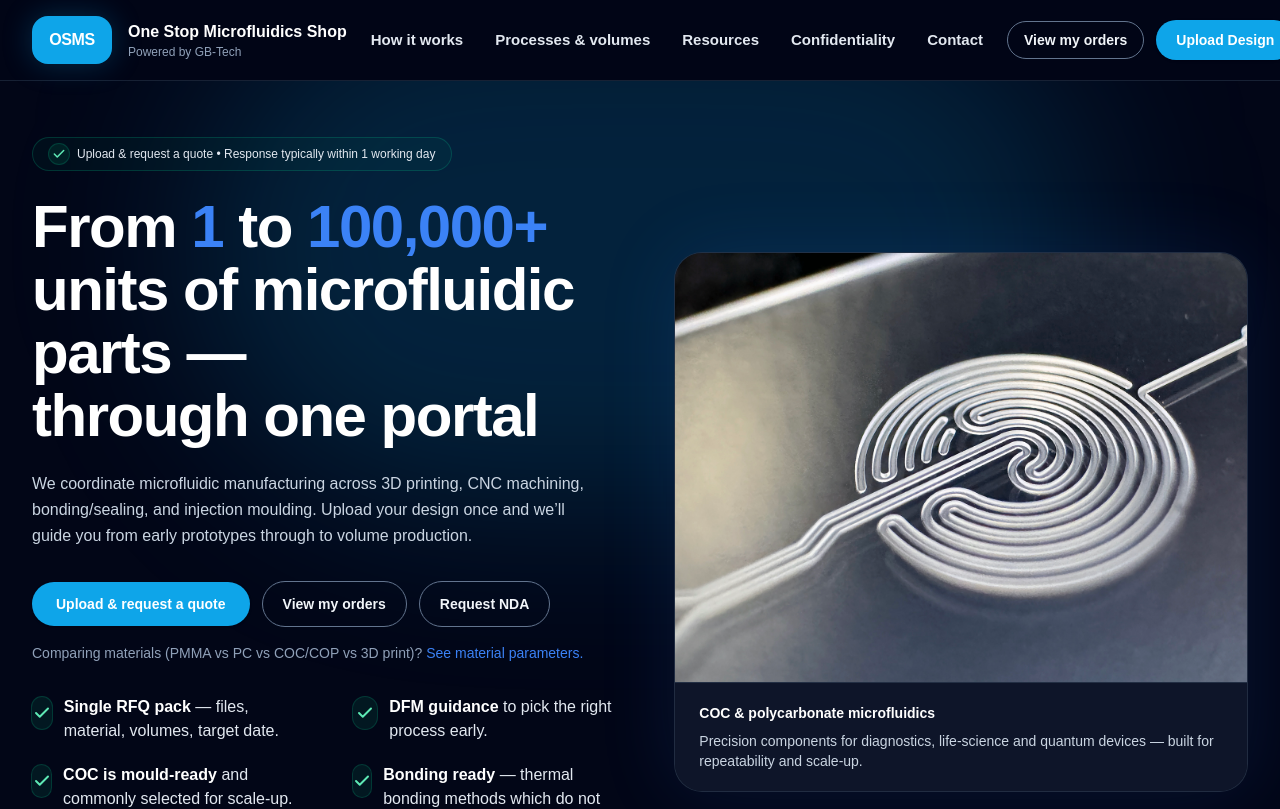
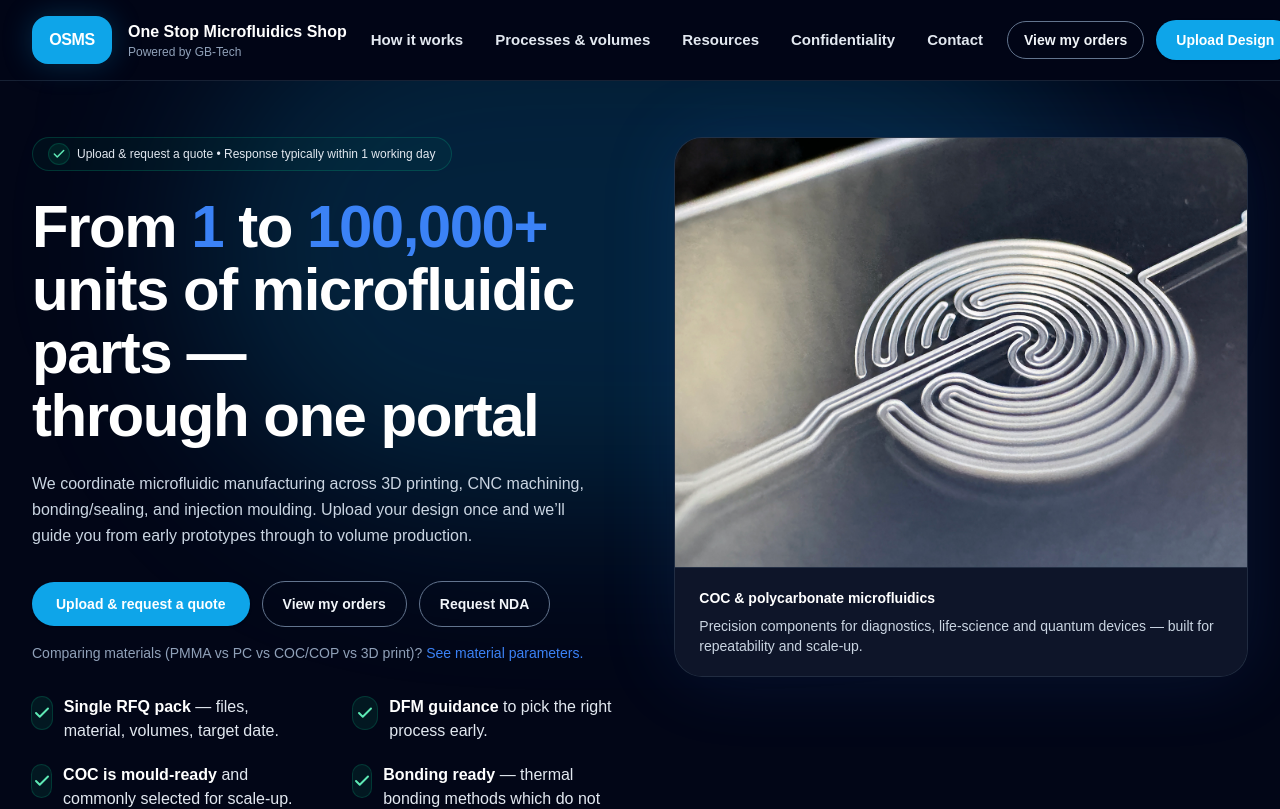
Before and after one commit to OMS-Shop/osm-shop, a Next.js app: page / in a window 1280 px wide. Shown: the top 809 px of the page. Built offline with nearby package versions, Linux system fonts and the light colour scheme.

Commit message:
Home: add guardrails + lift hero image

```diff
--- a/app/page.tsx
+++ b/app/page.tsx
@@ -1,5 +1,27 @@
 import Image from "next/image";
 import Link from "next/link";
+
+/**
+ * ========================= GUARDRAILS (DO NOT REMOVE) =========================
+ * This file is the HOME/LANDING page.
+ *
+ * 1) DO NOT delete or rename these anchor IDs (header links depend on them):
+ *    - #how-it-works
+ *    - #processes
+ *    - #confidentiality
+ *    - #contact
+ *
+ * 2) If you do a “clean replace”, keep these sections present:
+ *    - How it works section
+ *    - Processes & volumes section
+ *    - Confidentiality section
+ *    - Contact section
+ *
+ * 3) Hero layout rule:
+ *    - If you adjust hero spacing, DO NOT change the layout/spacing of sections below.
+ *    - Only tweak the hero container/grid/card classes.
+ * ============================================================================
+ */
 
 type PageProps = {
   searchParams?: Record<string, string | string[] | undefined>;
@@ -60,7 +82,8 @@ export default function HomePage({ searchParams }: PageProps) {
 
       {/* ================= HERO ================= */}
       <section className="relative mx-auto max-w-7xl px-8 pb-14 pt-10 md:pt-14">
-        <div className="grid gap-10 lg:grid-cols-[1.05fr_minmax(0,1fr)] lg:items-center">
+        {/* NOTE: changed lg:items-center -> lg:items-start to lift hero image up */}
+        <div className="grid gap-10 lg:grid-cols-[1.05fr_minmax(0,1fr)] lg:items-start">
           {/* Left */}
           <div>
             <div className="inline-flex items-center gap-2 rounded-full border border-emerald-400/20 bg-emerald-500/5 px-4 py-1.5 text-xs text-slate-200">
@@ -176,7 +199,7 @@ export default function HomePage({ searchParams }: PageProps) {
           </div>
 
           {/* Right image card */}
-          <div className="relative">
+          <div className="relative lg:self-start">
             <div className="overflow-hidden rounded-[28px] border border-slate-700/60 bg-slate-900/60 shadow-[0_0_80px_rgba(59,130,246,0.12)]">
               <div className="relative aspect-[4/3]">
                 <Image
```
